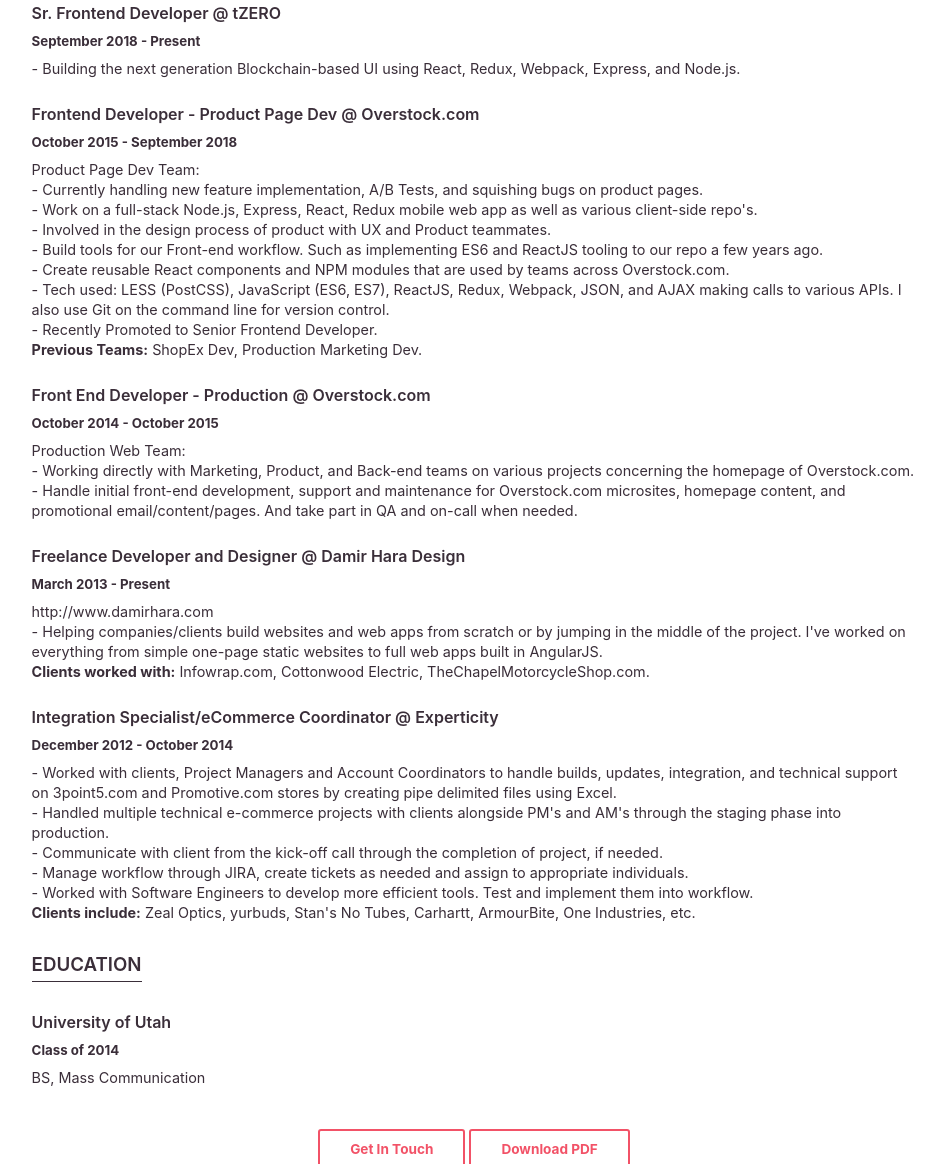
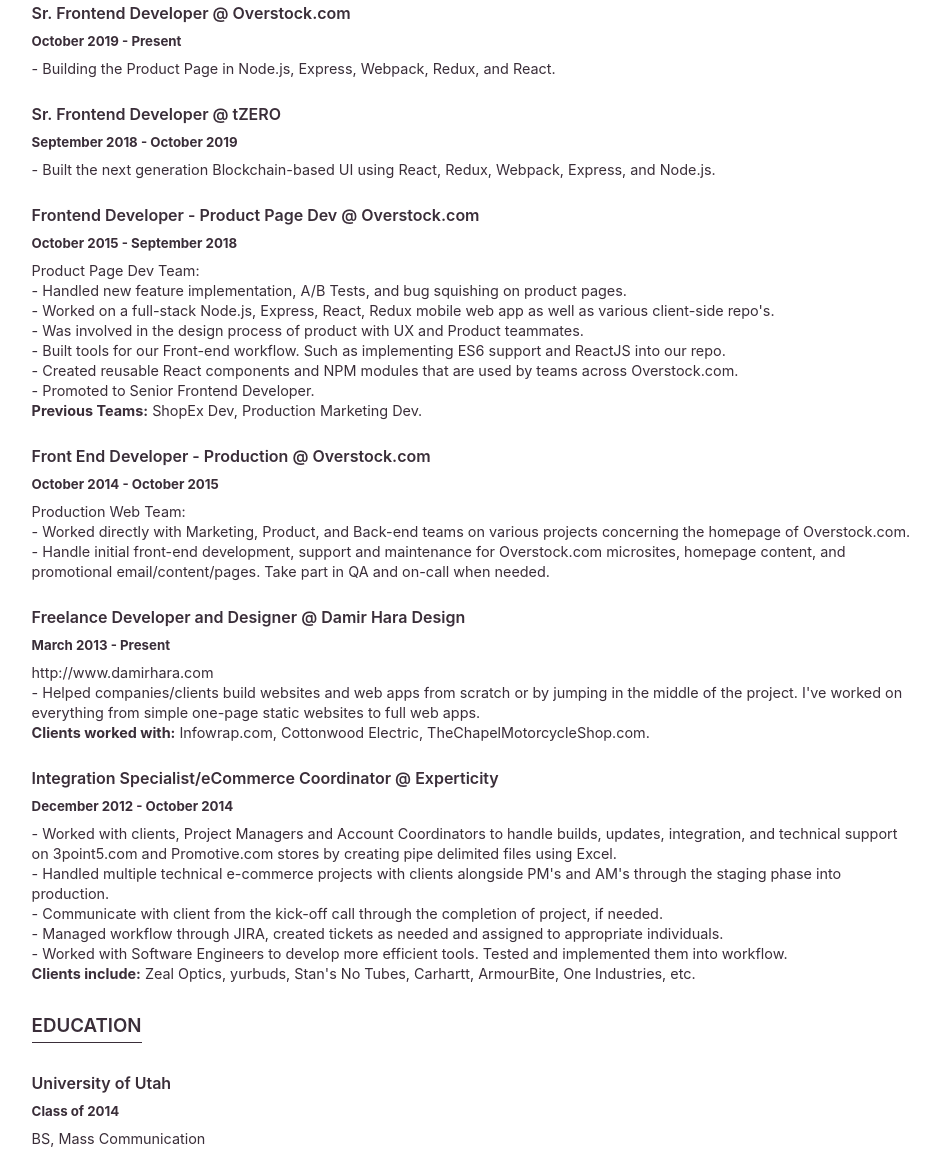
Before and after one commit to damdeez/dado.dev, a Gatsby site: page /resume in a window 1280 px wide. Shown: the part 775-1939 px from the top of the page, without its empty margins (166-1110 px from the left). Built offline with nearby package versions, Linux system fonts and the light colour scheme; Gatsby itself is replaced by a stand-in of ours.

Commit message:
added in new resume item

```diff
--- a/src/pages/resume.js
+++ b/src/pages/resume.js
@@ -80,22 +80,27 @@
           <section className="experience-container">
             <h3>EXPERIENCE</h3>
             <ul className="job-wrapper">
+              <h4>Sr. Frontend Developer <span className="span-light">@</span> Overstock.com</h4>
+              <h5>October 2019 - Present</h5>
+              <li>- Building the Product Page in Node.js, Express, Webpack, Redux, and React.</li>
+            </ul>
+
+            <ul className="job-wrapper">
               <h4>Sr. Frontend Developer <span className="span-light">@</span> tZERO</h4>
-              <h5>September 2018 - Present</h5>
-              <li>- Building the next generation Blockchain-based UI using React, Redux, Webpack, Express, and Node.js.</li>
+              <h5>September 2018 - October 2019</h5>
+              <li>- Built the next generation Blockchain-based UI using React, Redux, Webpack, Express, and Node.js.</li>
             </ul>
 
             <ul className="job-wrapper">
               <h4>Frontend Developer - Product Page Dev <span className="span-light">@</span> Overstock.com</h4>
               <h5>October 2015 - September 2018</h5>
               <li>Product Page Dev Team:</li>
-              <li>- Currently handling new feature implementation, A/B Tests, and squishing bugs on product pages.</li>
-              <li>- Work on a full-stack Node.js, Express, React, Redux mobile web app as well as various client-side repo&apos;s.</li>
-              <li>- Involved in the design process of product with UX and Product teammates.</li>
-              <li>- Build tools for our Front-end workflow. Such as implementing ES6 and ReactJS tooling to our repo a few years ago.</li>
-              <li>- Create reusable React components and NPM modules that are used by teams across Overstock.com.</li>
-              <li>- Tech used: LESS (PostCSS), JavaScript (ES6, ES7), ReactJS, Redux, Webpack, JSON, and AJAX making calls to various APIs. I also use Git on the command line for version control.</li>
-              <li>- Recently Promoted to Senior Frontend Developer.</li>
+              <li>- Handled new feature implementation, A/B Tests, and bug squishing on product pages.</li>
+              <li>- Worked on a full-stack Node.js, Express, React, Redux mobile web app as well as various client-side repo&apos;s.</li>
+              <li>- Was involved in the design process of product with UX and Product teammates.</li>
+              <li>- Built tools for our Front-end workflow. Such as implementing ES6 support and ReactJS into our repo.</li>
+              <li>- Created reusable React components and NPM modules that are used by teams across Overstock.com.</li>
+              <li>- Promoted to Senior Frontend Developer.</li>
               <li><strong>Previous Teams:</strong> ShopEx Dev, Production Marketing Dev.</li>
             </ul>
 
@@ -103,10 +108,9 @@
               <h4>Front End Developer - Production <span className="span-light">@</span> Overstock.com</h4>
               <h5>October 2014 - October 2015</h5>
               <li>Production Web Team:</li>
-              <li>- Working directly with Marketing, Product, and Back-end teams on various projects concerning the
-                  homepage of Overstock.com.
+              <li>- Worked directly with Marketing, Product, and Back-end teams on various projects concerning the homepage of Overstock.com.
               </li>
-              <li>- Handle initial front-end development, support and maintenance for Overstock.com microsites, homepage content, and promotional email/content/pages. And take part in QA and on-call when needed.
+              <li>- Handle initial front-end development, support and maintenance for Overstock.com microsites, homepage content, and promotional email/content/pages. Take part in QA and on-call when needed.
               </li>
             </ul>
 
@@ -114,7 +118,7 @@
               <h4>Freelance Developer and Designer <span className="span-light">@</span> Damir Hara Design</h4>
               <h5>March 2013 - Present</h5>
               <li>http://www.damirhara.com</li>
-              <li>- Helping companies/clients build websites and web apps from scratch or by jumping in the middle of the project. I&apos;ve worked on everything from simple one-page static websites to full web apps built in AngularJS.</li>
+              <li>- Helped companies/clients build websites and web apps from scratch or by jumping in the middle of the project. I&apos;ve worked on everything from simple one-page static websites to full web apps.</li>
               <li><strong>Clients worked with:</strong> Infowrap.com, Cottonwood Electric, TheChapelMotorcycleShop.com.</li>
             </ul>
 
@@ -126,8 +130,8 @@
               <li>- Handled multiple technical e-commerce projects with clients alongside PM&apos;s and AM&apos;s through the staging phase into production.
               </li>
               <li>- Communicate with client from the kick-off call through the completion of project, if needed.</li>
-              <li>- Manage workflow through JIRA, create tickets as needed and assign to appropriate individuals.</li>
-              <li>- Worked with Software Engineers to develop more efficient tools. Test and implement them into workflow.</li>
+              <li>- Managed workflow through JIRA, created tickets as needed and assigned to appropriate individuals.</li>
+              <li>- Worked with Software Engineers to develop more efficient tools. Tested and implemented them into workflow.</li>
               <li><strong>Clients include:</strong> Zeal Optics, yurbuds, Stan&apos;s No Tubes, Carhartt, ArmourBite, One Industries, etc.</li>
             </ul>
           </section>
```
